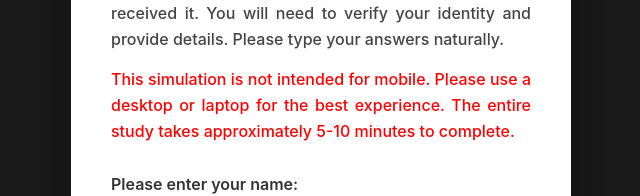
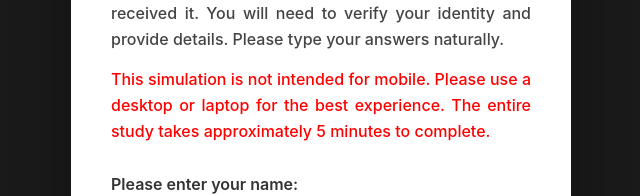
Before and after one commit to leeguhn/leeguhn.github.io, a React (Vite) app: page / in a window 1280 px wide. Shown: the part 341-537 px from the top of the page, without its empty margins (319-959 px from the left). Built offline with nearby package versions, Linux system fonts and the light colour scheme.

Commit message:
5 minutes

```diff
--- a/src/pages/Welcome.jsx
+++ b/src/pages/Welcome.jsx
@@ -30,7 +30,7 @@ const Welcome = () => {
           You sent $50 to 'Mom' yesterday, but she hasn't received it. You will need to verify your identity and provide details. Please type your answers naturally.
         </p>
         <p className="welcome-description" style={{fontWeight: '500', color: 'red'}}>
-          This simulation is not intended for mobile. Please use a desktop or laptop for the best experience. The entire study takes approximately 5-10 minutes to complete.
+          This simulation is not intended for mobile. Please use a desktop or laptop for the best experience. The entire study takes approximately 5 minutes to complete.
         </p>
 
         <form onSubmit={handleSubmit} className="welcome-form">
```
